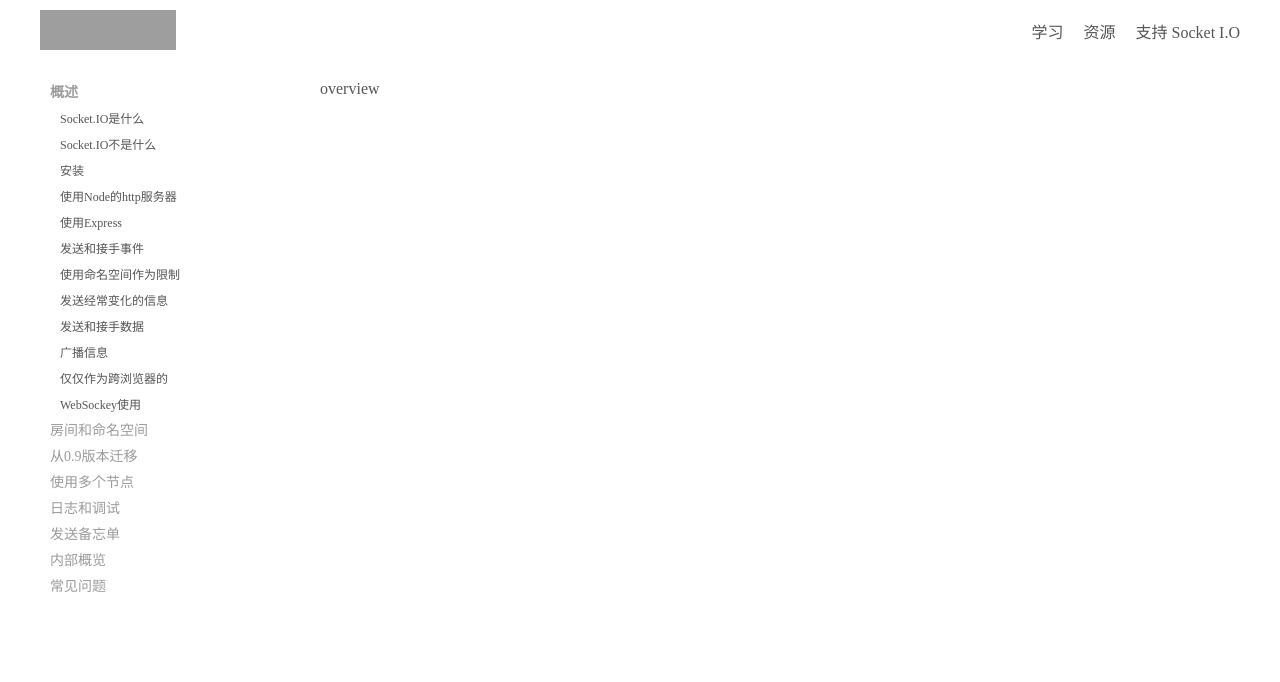
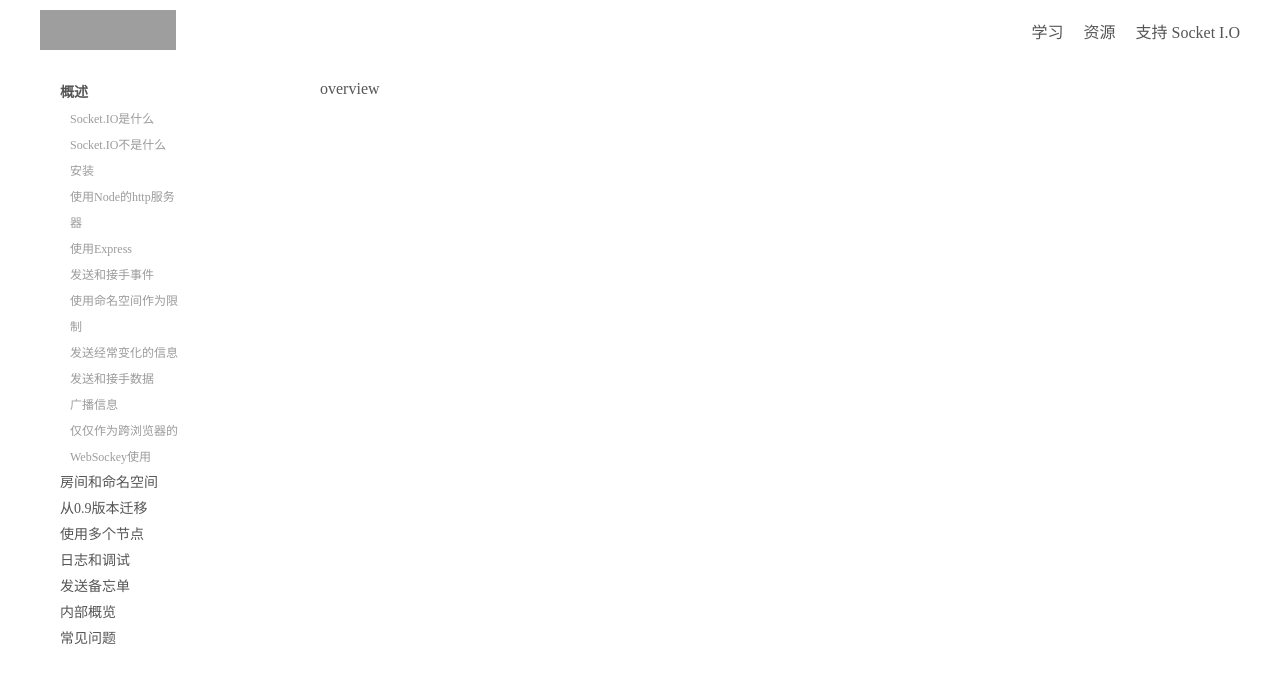
Before and after one commit to Johnny-young/socket-cn, a Vue app: page /docs in a window 1280 px wide. Shown: the top 682 px of the page. Built offline with nearby package versions, Linux system fonts and the light colour scheme; grey boxes are pictures that could not be loaded.

Commit message:
文档菜单跳转优化

```diff
--- a/src/main.js
+++ b/src/main.js
@@ -2,8 +2,8 @@ import Vue from 'vue'
 
 import App from "./app"
 import router from "./router"
-import "./static/css/common.css"
-// console.log(router)
+import "./static/css/common.scss"
+
 Vue.config.devtools = true // 浏览器的开发者面板中显示vue插件
 
 let vm = new Vue({
--- a/src/pages/docs/index.vue
+++ b/src/pages/docs/index.vue
@@ -1,7 +1,7 @@
 <template>
-  <div class="docs">
+  <div class="body">
     <my-header></my-header>
-    <div class="menu-wrapper">
+    <div class="menu">
       <my-menu :data="menuData"></my-menu>
     </div>
     <div class="content">
@@ -387,9 +387,5 @@ export default {
     color: #9b9b9b;
     overflow: hidden;
   }
-  .content {
-    margin-left: 320px;
-    margin-right: 240px;
-  }
 }
 </style>
--- a/src/pages/docs/menu.vue
+++ b/src/pages/docs/menu.vue
@@ -1,5 +1,5 @@
 <template>
-  <ul :class="data[0].level === 1 ? 'menu' : 'sub-menu'">
+  <ul :class="data[0].level === 1 ? 'inner-menu' : 'inner-sub-menu'">
     <menu-item v-for="(item, index) in data" :class="currIndex === index ? 'active' : ''" :key="item.name">
       <a :href="'#' + item.path" class="txt" v-if="!item.children && item.level !== 1" :title="item.name">{{item.name}}</a>
       <h2 v-else @click="data[0].level === 1 && toggleMenu(index, item.path)" :class="data[0].level === 1 ? 'title' : 'inner-title'" :title="item.name">{{item.name}}</h2>
@@ -56,7 +56,7 @@
         this.currIndex = index
         let arr = this.$route.path.split("/")
 
-        arr[arr.length-1] !== path && this.$router.push("/docs/" + path)
+        arr[arr.length-1] !== path && this.$router.push("/docs/" + path + "/")
       },
       //页面内容跳转
       jumpHashTitlte: function(id) {
@@ -77,7 +77,7 @@
 </script>
 
 <style lang="scss" scoped>
-  .menu {
+  .inner-menu {
     width: 100%;
     height: 100%;
     overflow-y: auto;
@@ -86,7 +86,7 @@
         h2 {
           font-weight: bold;
         }
-        .sub-menu {
+        .inner-sub-menu {
           display: block;
           .inner-title {
             font-weight: bold;
@@ -107,7 +107,7 @@
       font-weight: normal;
       cursor: pointer;
     }
-    .sub-menu {
+    .inner-sub-menu {
       display: none;
       padding-left: 10px;
       font-size: 12px;
--- a/src/pages/started/chat.vue
+++ b/src/pages/started/chat.vue
@@ -1,5 +1,5 @@
 <template>
-  <div class="chat">
+  <div class="body">
     <my-header></my-header>
     <my-menu></my-menu>
     <div class="content">
@@ -236,51 +236,5 @@
 </script>
 
 <style lang="scss" scoped>
-  .chat {
-    margin-left: 320px;
-    margin-right: 240px;
 
-    p {
-      margin: 16px 0;
-
-      font-size: 16px;
-    }
-
-    h2 {
-      margin-top: 30px;
-      line-height: 1.6;
-      font-size: 26px;
-    }
-
-    .code {
-      margin: 0 -20px;
-      padding: 15px 20px;
-      line-height: 22px;
-      color: #ccc;
-      border: 1px solid #ddd;
-      background-color: #2d2d2d;
-      overflow: auto;
-    }
-
-    code {
-      margin: 0 5px;
-      padding: 0 5px;
-      background-color: #eee;
-      text-shadow: 0 1px #fff;
-    }
-
-    ul {
-      padding-left: 40px;
-
-      li {
-        margin-top: 10px;
-      }
-    }
-
-    img {
-      display: block;
-      margin: 0 auto;
-      max-width: 100%;
-    }
-  }
 </style>
--- a/src/pages/started/menu.vue
+++ b/src/pages/started/menu.vue
@@ -56,21 +56,5 @@
 </script>
 
 <style lang="scss" scoped>
-  .menu {
-    position: fixed;
-    top: 80px;
-    left: 0;
-    height: 100%;
-    padding: 0 20px 20px 60px;
-    width: 200px;
-    overflow-x: hidden;
-    overflow-y: auto;
 
-    a {
-      display: block;
-      line-height: 26px;
-      color: #9b9b9b;
-      font-size: 12px;
-    }
-  }
 </style>
--- a/src/static/css/common.css
+++ /dev/null
@@ -1,21 +0,0 @@
-* {
-  margin: 0;
-  padding: 0;
-  box-sizing: border-box;
-}
-
-html, body {
-  width: 100%;
-  height: 100%;
-  color: #555;
-  background-color: #fff;
-}
-
-ul, dl, ol {
-  list-style: none;
-}
-
-a {
-  color: #555;
-  text-decoration: none;
-}
--- /dev/null
+++ b/src/static/css/common.scss
@@ -0,0 +1,86 @@
+* {
+  margin: 0;
+  padding: 0;
+  box-sizing: border-box;
+}
+
+html, body {
+  width: 100%;
+  height: 100%;
+  color: #555;
+  background-color: #fff;
+}
+
+ul, dl, ol {
+  list-style: none;
+}
+
+a {
+  color: #555;
+  text-decoration: none;
+}
+
+.body {
+  margin-left: 320px;
+  margin-right: 240px;
+  .menu {
+    position: fixed;
+    top: 80px;
+    left: 0;
+    height: 100%;
+    padding: 0 20px 20px 60px;
+    width: 200px;
+    overflow-x: hidden;
+    overflow-y: auto;
+
+    a {
+      display: block;
+      line-height: 26px;
+      color: #9b9b9b;
+      font-size: 12px;
+    }
+  }
+  .content {
+    p {
+      margin: 16px 0;
+      font-size: 16px;
+    }
+
+    h2 {
+      margin-top: 30px;
+      line-height: 1.6;
+      font-size: 26px;
+    }
+
+    .code {
+      margin: 0 -20px;
+      padding: 15px 20px;
+      line-height: 22px;
+      color: #ccc;
+      border: 1px solid #ddd;
+      background-color: #2d2d2d;
+      overflow: auto;
+    }
+
+    code {
+      margin: 0 5px;
+      padding: 0 5px;
+      background-color: #eee;
+      text-shadow: 0 1px #fff;
+    }
+
+    ul {
+      padding-left: 40px;
+
+      li {
+        margin-top: 10px;
+      }
+    }
+
+    img {
+      display: block;
+      margin: 0 auto;
+      max-width: 100%;
+    }
+  }
+}
```
